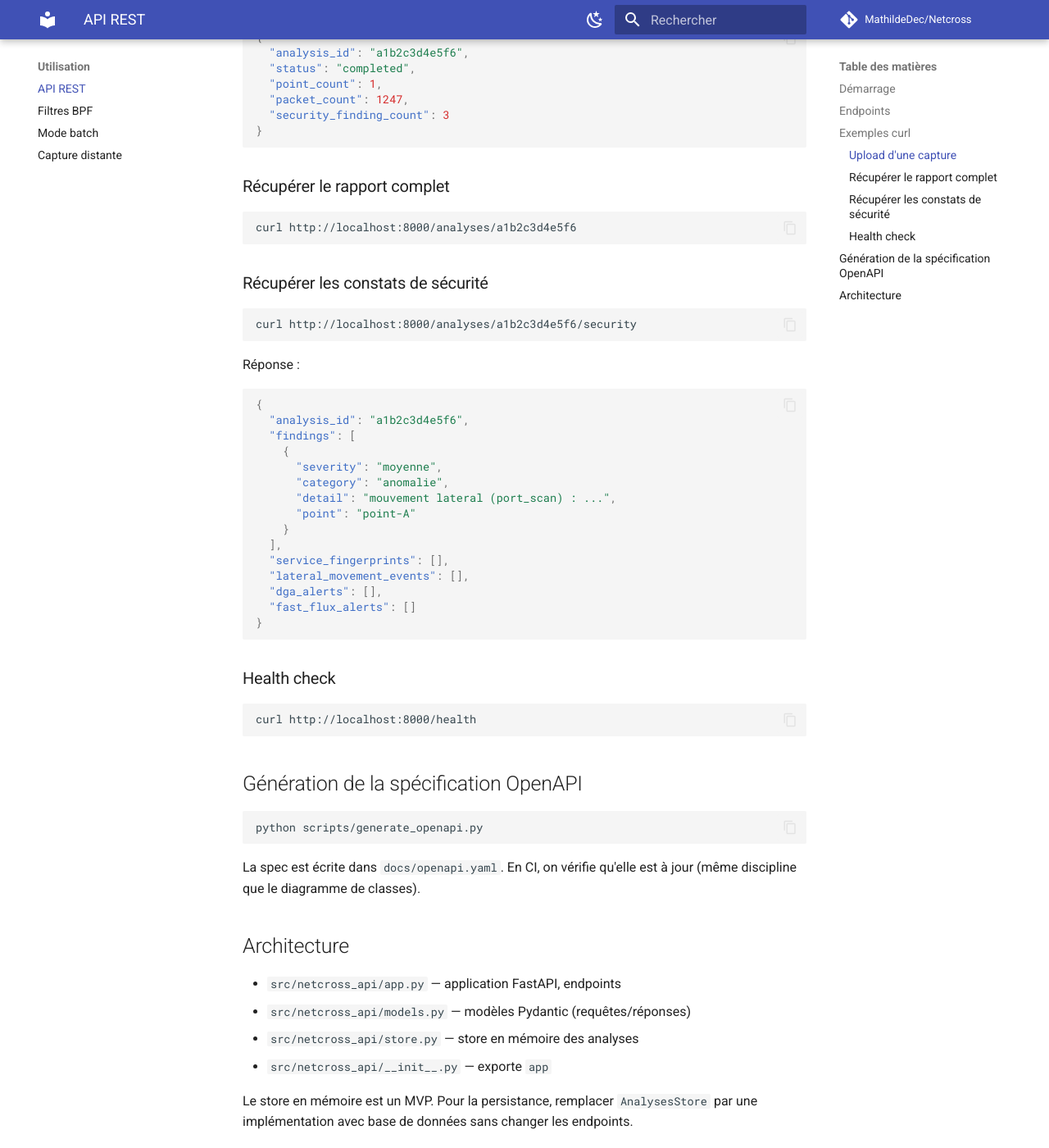
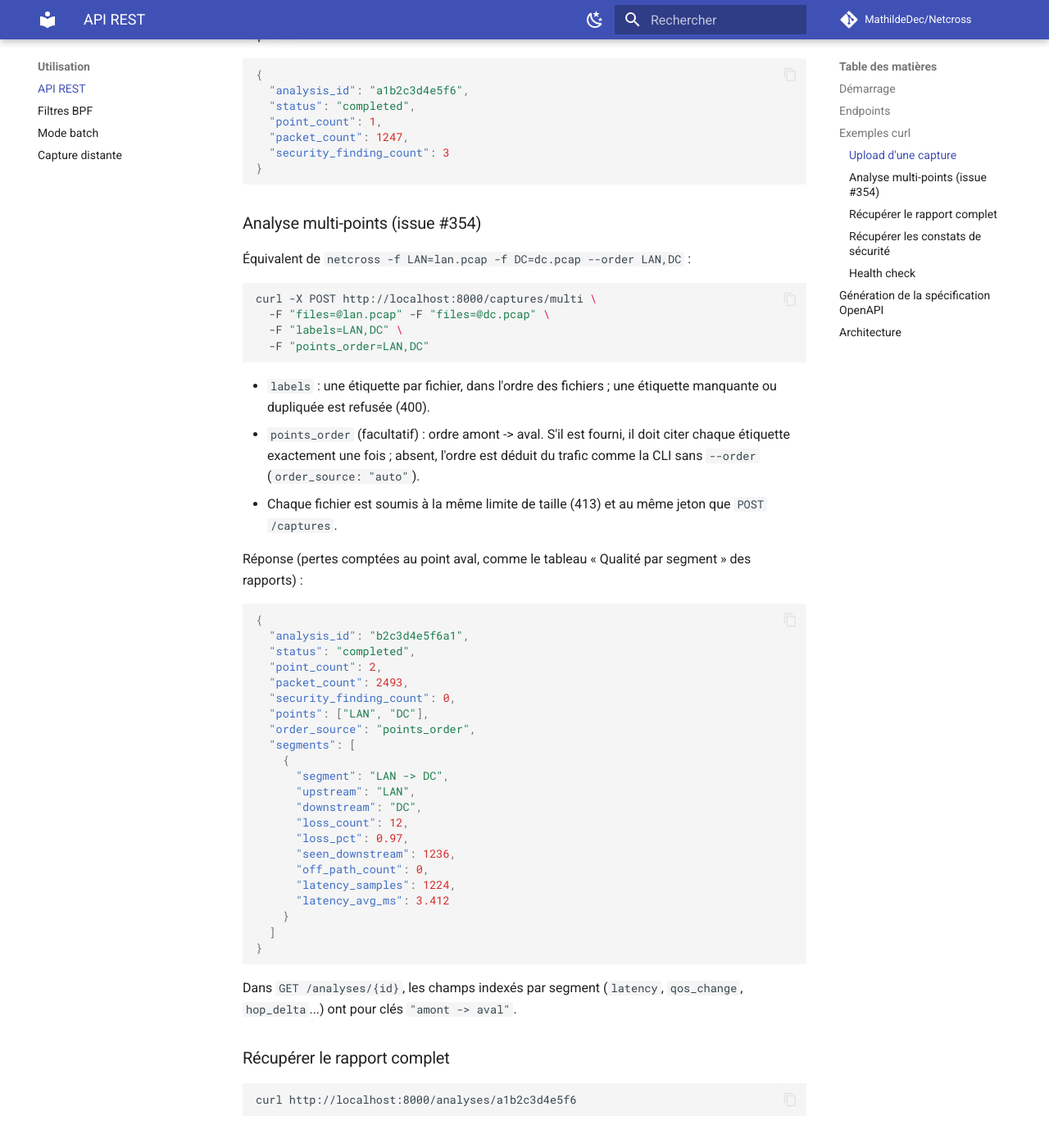
Before and after one commit to MathildeDec/Netcross, an MkDocs documentation site: the page built from docs/api-rest.md, in a window 1280 px wide and 1400 px high, scrolled down 1131 px. Shown: the whole window at 82% size. Built offline with MkDocs 1.6.1 and Material for MkDocs 9.7.7, drawn with Linux system fonts in a browser that asks for light colours; comment, search, counter and statistics services are not loaded; some of the changed text lies outside the part shown.

Commit message:
feat(#354): API multi-points -- etiquettes validees, pertes par segment
- POST /captures/multi : une etiquette par fichier (400 si manquante ou
  dupliquee au lieu d'un remplacement silencieux point-N), points_order
  valide (chaque etiquette exactement une fois) ou deduit (order_source)
- reponse : segments amont -> aval (pertes au point aval, taux, hors
  chemin #352, delai moyen)
- /captures/multi soumis au jeton et a la limite de taille comme /captures
- GET /analyses/{id} : cles tuple par segment -> "amont -> aval"
  (le rapport multi-points n'etait pas serialisable)
- POST /captures lit label depuis le formulaire (le -F documente etait
  ignore) ; ligne logger.exception parasite retiree
- OpenAPI regeneree, docs/api-rest.md

Closes #354

````diff
--- a/docs/api-rest.md
+++ b/docs/api-rest.md
@@ -22,6 +22,7 @@ La spécification OpenAPI est disponible sur :
 | Méthode | Path | Description |
 |---------|------|-------------|
 | `POST` | `/captures` | Upload d'un pcap, lance l'analyse |
+| `POST` | `/captures/multi` | Plusieurs pcaps étiquetés, analyse croisée entre points |
 | `GET` | `/analyses/{id}` | Rapport complet (JSON) |
 | `GET` | `/analyses/{id}/security` | Constats de sécurité |
 | `GET` | `/analyses` | Liste des analyses |
@@ -47,6 +48,55 @@ Réponse :
   "security_finding_count": 3
 }
 ```
+
+### Analyse multi-points (issue #354)
+
+Équivalent de `netcross -f LAN=lan.pcap -f DC=dc.pcap --order LAN,DC` :
+
+```bash
+curl -X POST http://localhost:8000/captures/multi \
+  -F "files=@lan.pcap" -F "files=@dc.pcap" \
+  -F "labels=LAN,DC" \
+  -F "points_order=LAN,DC"
+```
+
+- `labels` : une étiquette par fichier, dans l'ordre des fichiers ; une
+  étiquette manquante ou dupliquée est refusée (400).
+- `points_order` (facultatif) : ordre amont -> aval. S'il est fourni, il
+  doit citer chaque étiquette exactement une fois ; absent, l'ordre est
+  déduit du trafic comme la CLI sans `--order` (`order_source: "auto"`).
+- Chaque fichier est soumis à la même limite de taille (413) et au même
+  jeton que `POST /captures`.
+
+Réponse (pertes comptées au point aval, comme le tableau « Qualité par
+segment » des rapports) :
+```json
+{
+  "analysis_id": "b2c3d4e5f6a1",
+  "status": "completed",
+  "point_count": 2,
+  "packet_count": 2493,
+  "security_finding_count": 0,
+  "points": ["LAN", "DC"],
+  "order_source": "points_order",
+  "segments": [
+    {
+      "segment": "LAN -> DC",
+      "upstream": "LAN",
+      "downstream": "DC",
+      "loss_count": 12,
+      "loss_pct": 0.97,
+      "seen_downstream": 1236,
+      "off_path_count": 0,
+      "latency_samples": 1224,
+      "latency_avg_ms": 3.412
+    }
+  ]
+}
+```
+
+Dans `GET /analyses/{id}`, les champs indexés par segment (`latency`,
+`qos_change`, `hop_delta`...) ont pour clés `"amont -> aval"`.
 
 ### Récupérer le rapport complet
 
````
Also changed, not shown: docs/class-diagram.md (+16 -5 lines), docs/openapi.yaml (+94 -17 lines), 3 other files.
